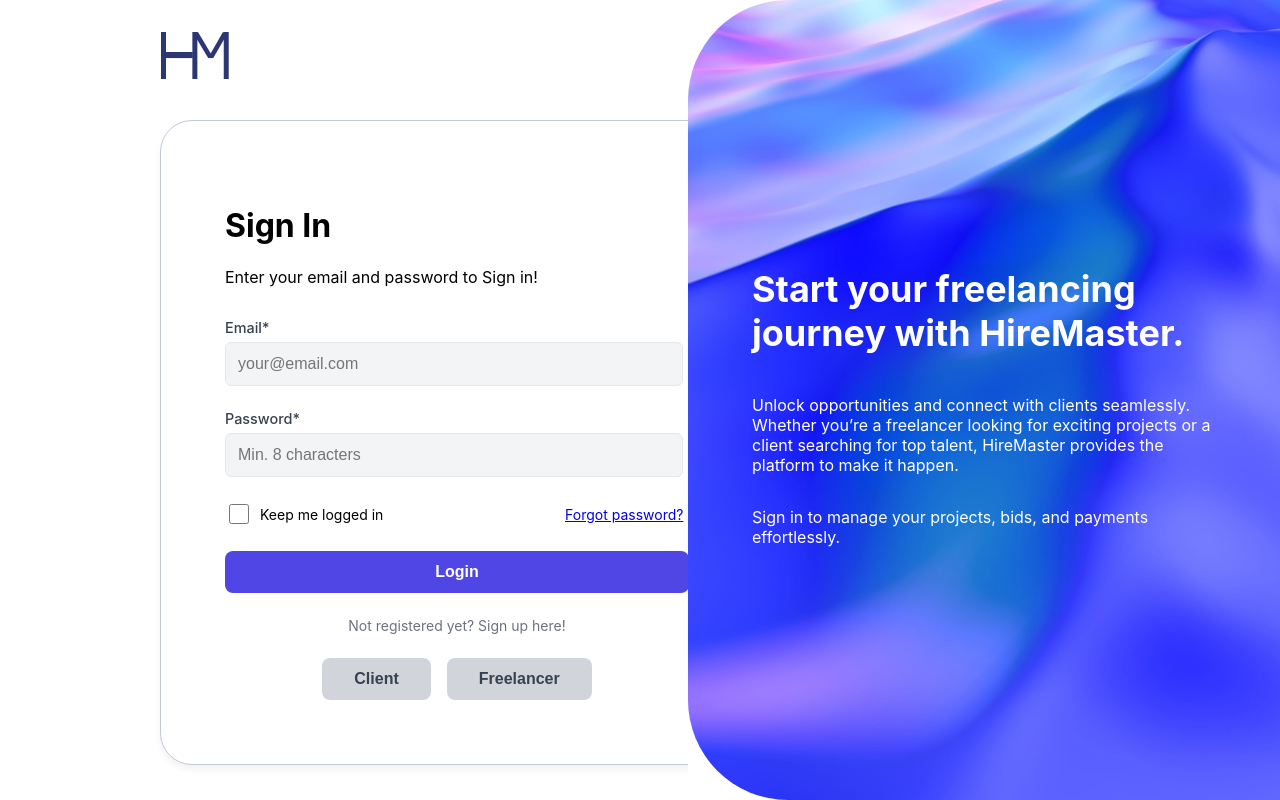
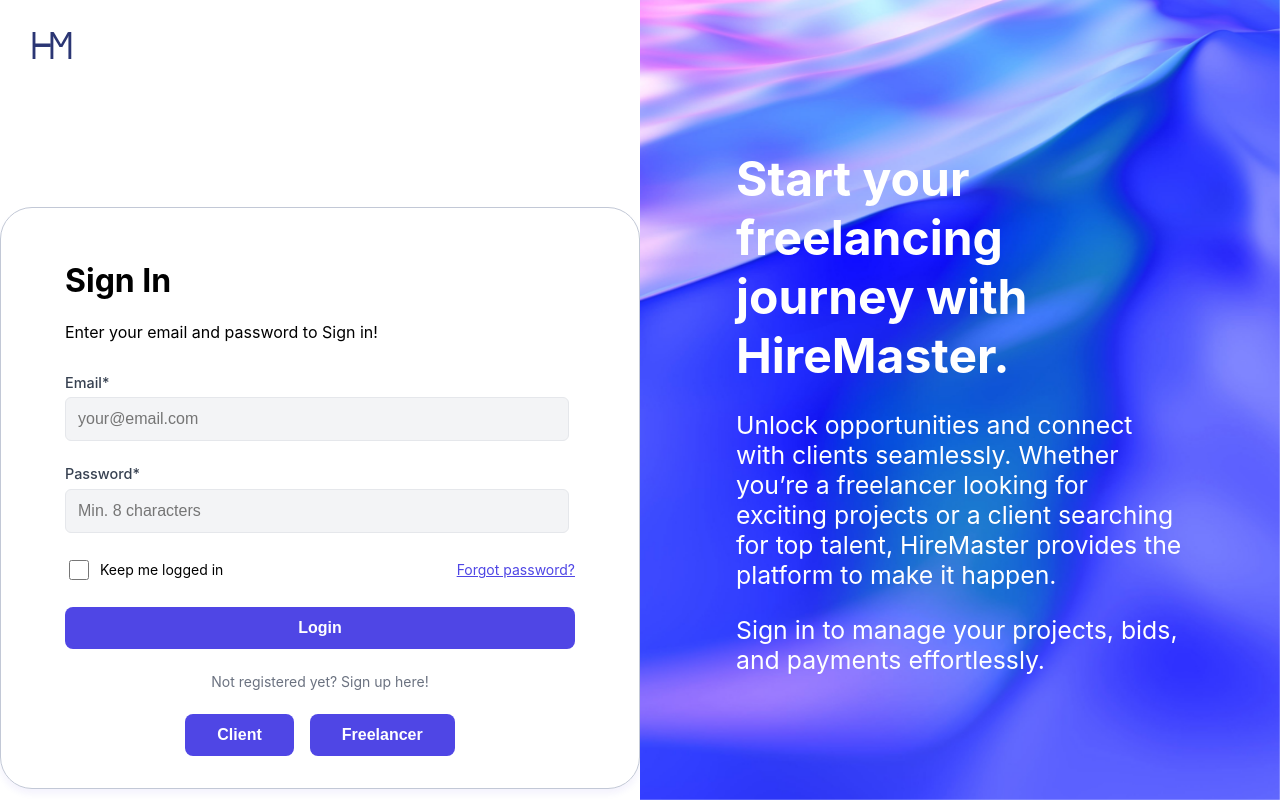
Before and after one commit to SandipKumar06529/HireMaster, a React (Create React App) app in the folder HireMaster/frontend/: page / in a window 1280 px wide. Built offline with nearby package versions, Linux system fonts and the light colour scheme.

Commit message:
Client Sign style chages

```diff
--- a/HireMaster/frontend/src/components/Freelancer/FreelancerMangeBids/FreelancerManageBids.jsx
+++ b/HireMaster/frontend/src/components/Freelancer/FreelancerMangeBids/FreelancerManageBids.jsx
@@ -123,7 +123,11 @@ export default function FreelancerManageBids() {
     return (
         <div className="dashboard-container">
             <aside className="sidebar">
-                <div className="logo">HM</div>
+                <div className="logo">HM
+                    {/* <div className="SignIn-logo">
+                        <img src={assets.Logo_3} alt="Logo" />
+                    </div> */}
+                </div>
                 <nav className="sidebar-menu">
                     <Link to="/freelancer-dashboard" className="menu-item">Dashboard</Link>
                     <Link to="/freelancer-projects" className="menu-item">Projects</Link>
--- a/HireMaster/frontend/src/components/Freelancer/FreelancerSignUpStep1.css
+++ b/HireMaster/frontend/src/components/Freelancer/FreelancerSignUpStep1.css
@@ -5,8 +5,8 @@
   }
 
   .signup-left {
-    width: 60%;
-    padding: 3rem 4rem;
+    width: 50%;
+    padding: 2rem 4rem;
     background-color: #ffffff;
     display: flex;
     flex-direction: column;
--- a/HireMaster/frontend/src/components/Freelancer/FreelancerSignUpStep3.css
+++ b/HireMaster/frontend/src/components/Freelancer/FreelancerSignUpStep3.css
@@ -14,13 +14,17 @@
   }
 
   .signup-right {
-    flex: 1;
-    background: linear-gradient(to bottom right, #4f46e5, #7c3aed);
+    width: 50%;
     color: white;
-    padding: 4rem 2rem;
+    /* background: linear-gradient(to bottom right, #4f46e5, #7c3aed); */
+    background: url(../../assets/Background_Sign_In.jpg) no-repeat  fixed;
+    background-size: cover;
+    background-position: center;
     display: flex;
     flex-direction: column;
     justify-content: center;
+    align-items: center;
+    font-size: 1rem;
   }
 
   .top-nav {
--- a/HireMaster/frontend/src/components/client/SignInPage.css
+++ b/HireMaster/frontend/src/components/client/SignInPage.css
@@ -6,40 +6,49 @@
 
   .signin-left {
     width: 50%;
-    padding: 2rem 4rem;
-    padding-left: 10rem;
+    /* padding: 2rem 4rem;
+    padding-left: 10rem; */
+    /* padding-right: 0.5rem; */
     background-color: white;
-    display: flex;
-    flex-direction: column;
-    justify-content: center;
-    overflow: hidden;
+
     /* padding-left: 70px; */
   }
 
   .logo img{
-    width: 70px;
-    height: 100%;
+    width: 7px;
+    height: 1%;
     margin-bottom: 2rem;
+    display: flex;
+    justify-content: center;
+    align-items: center;
+
   }
 
-  .form-wrapper {
-    width: 100%;
-    padding-left: 4rem;
-    padding-right: 4rem;
-    padding-top: 4rem;
-    padding-bottom: 4rem;
-    background-color: white;
-    position: relative;
-    border: #c2c8d6 1px  solid;;
-    box-shadow: 0 5px 7px rgba(0, 0, 0, 0.05);
+   .form-wrapper {
+    max-width: 600px;
+    display: block;
+    flex-direction: column;
+    padding: 2rem 4rem;
+    margin: auto;
+    margin-top: 8rem;
     border-radius: 2rem;
+    border: #c2c8d6 1px  solid;
+    box-shadow: 0 5px 7px rgba(39, 20, 206, 0.05);
   }
 
-  .signin-header h1 {
-    font-size: 2rem;
+  .signin-header  {
+    display: flex;
+    justify-content: flex-start;
+    align-items: center;
+    margin: 1rem;
+    padding: 1rem;
+  }
+
+  .SignIN-logo {
     font-weight: bold;
-    color: #1f2937;
-    margin-bottom: 0.5rem;
+    margin: 2rem;
+    font-size: 1.5rem;
+    color: #1e1e1e;
   }
 
   .signin-header p {
@@ -53,12 +62,40 @@
     margin-top: 2rem;
   }
 
+  .form-group {
+    display: flex;
+    flex-direction: column;
+    margin: 0;
+    padding: 0;
+  }
+
   .form-group label {
     display: block;
     font-size: 0.875rem;
     color: #374151;
     margin-bottom: 0.25rem;
   }
+
+  .form-group .icon{
+    display: flex;
+    gap: 0.5rem;
+    font-size: 3rem;
+    line-height: 57px;
+    align-items: center;
+    color: #6b7280;
+  }
+
+  .form-group .icon-lock{
+    display: flex;
+    gap: 0.5rem;
+    font-size: 3rem;
+    padding: auto;
+    line-height: 57px;
+    align-items: center;
+    color: #6b7280;
+  }
+
+
 
   .form-group input {
     width: 100%;
@@ -73,7 +110,12 @@
     justify-content: space-between;
     align-items: center;
     font-size: 0.875rem;
-    padding-right: 0.35rem;
+    padding: 0;
+    margin: 0;
+  }
+
+  .form-options a {
+    color: #4f46e5;
   }
 
   .checkbox {
@@ -107,12 +149,14 @@
     gap: 1rem;
   }
 
-  .btn-secondary {
-    background-color: #1d4ed8;
+  .btnn-secondary {
+    background-color: #4f46e5;
     color: white;
-    padding: 0.5rem 1.5rem;
-    border-radius: 0.375rem;
+    padding: 0.75rem 2rem;
     border: none;
+    border-radius: 8px;
+    font-weight: bold;
+    font-size: 1rem;
     cursor: pointer;
   }
 
@@ -122,7 +166,6 @@
 
   .signin-right {
     width: 50%;
-    padding: 4rem;
     color: white;
     /* background: linear-gradient(to bottom right, #4f46e5, #7c3aed); */
     background: url(../../assets/Background_Sign_In.jpg) no-repeat  fixed;
@@ -131,18 +174,28 @@
     display: flex;
     flex-direction: column;
     justify-content: center;
-    border-top-left-radius: 100px;
-    border-bottom-left-radius: 100px;
+    align-items: center;
+    /* border-top-left-radius: 100px; */
+    /* border-bottom-left-radius: 100px; */
 
   }
 
+  .signin-right-content{
+    display: block;
+    /* text-align: center; */
+    align-items: center;
+    padding: 2rem;
+    margin: 4rem;
+  }
   .signin-right h2 {
-    font-size: 2.25rem;
+    font-size: 3rem;
     font-weight: bold;
     margin-bottom: 1.5rem;
+
+
   }
 
   .signin-right p {
-    font-size: 1rem;
+    font-size: 1.55rem;
     margin-bottom: 1rem;
   }
--- a/HireMaster/frontend/src/components/client/SignInPage.jsx
+++ b/HireMaster/frontend/src/components/client/SignInPage.jsx
@@ -97,9 +97,9 @@ export default function SignInPage() {
   return (
     <div className="signin-container">
       <div className="signin-left">
-        <div className="signup-header">
-          <div className="logo">
-            <img src={assets.Logo_3} alt="Logo"/>
+        <div className="signin-header">
+          <div className="SignIn-logo">
+            <img src={assets.Logo_3} alt="Logo" />
           </div>
         </div>
 
@@ -146,13 +146,13 @@ export default function SignInPage() {
             <div className="signup-buttons">
               <button
                 type="button"
-                className="btn-secondary"
+                className="btnn-secondary"
                 onClick={() => navigate("/signup/client")}
               >Client</button>
 
               <button
                 type="button"
-                className="btn-secondary"
+                className="btnn-secondary"
                 onClick={() => navigate("/freelancer-signup")}
               >Freelancer</button>
             </div>
@@ -161,6 +161,7 @@ export default function SignInPage() {
       </div>
 
       <div className="signin-right">
+        <div className="signin-right-content">
           <h2>Start your freelancing journey with HireMaster.</h2>
           <p>
             Unlock opportunities and connect with clients seamlessly. Whether you’re a freelancer
@@ -170,6 +171,8 @@ export default function SignInPage() {
           <p>
             Sign in to manage your projects, bids, and payments effortlessly.
           </p>
+
+        </div>
       </div>
     </div>
   );
--- a/HireMaster/frontend/src/components/client/SignUp/ClientSignUp.css
+++ b/HireMaster/frontend/src/components/client/SignUp/ClientSignUp.css
@@ -5,7 +5,7 @@
   }
 
   .signup-left {
-    width: 60%;
+    width: 50%;
     padding: 2rem 4rem;
     display: flex;
     flex-direction: column;
@@ -42,9 +42,17 @@
   }
 
   .form-wrapper {
-    max-width: 800px;
-    margin: 0 0;
+    max-width: 600px;
+    display: block;
+    flex-direction: column;
+    padding: 2rem 4rem;
+    margin: auto;
+    margin-top: 8rem;
+    border-radius: 2rem;
+    border: #c2c8d6 1px  solid;
+    box-shadow: 0 5px 7px rgba(39, 20, 206, 0.05);
   }
+
 
   .signup-form {
     margin-top: 1.5rem;
@@ -127,13 +135,16 @@
   }
 
   .signup-right {
-    width: 40%;
-    background: linear-gradient(to bottom right, #4f46e5, #7c3aed);
+    width: 50%;
     color: white;
-    padding: 4rem 2rem;
+    /* background: linear-gradient(to bottom right, #4f46e5, #7c3aed); */
+    background: url(../../../assets/Background_Sign_In.jpg) no-repeat  fixed;
+    background-size: cover;
+    background-position: center;
     display: flex;
     flex-direction: column;
     justify-content: center;
+    align-items: center;
   }
 
   .signup-right h2 {
--- a/HireMaster/frontend/src/components/client/SignUp/ClientSignUpStepTwo.css
+++ b/HireMaster/frontend/src/components/client/SignUp/ClientSignUpStepTwo.css
@@ -13,11 +13,11 @@
     background-color: #fff;
   }
 
-  .signup-header {
+  /* .signup-header {
     display: flex;
     justify-content: space-between;
     align-items: center;
-  }
+  } */
 
   .logo {
     font-weight: bold;
@@ -34,17 +34,21 @@
 
   .btn-outline {
     border: 1px solid #4f46e5;
-    background: transparent;
-    color: #4f46e5;
+    background: #4f46e5;
+    color: white;
     padding: 0.4rem 1rem;
     border-radius: 0.3rem;
     cursor: pointer;
   }
 
-  .form-wrapper {
+  .btn-outline:hover {
+    background: #4338ca;
+  }
+
+  /* .form-wrapper {
     max-width: 600px;
     margin: auto 0;
-  }
+  } */
 
   .signup-form {
     margin-top: 1.5rem;
--- a/HireMaster/frontend/src/components/client/SignUp/ClientSignUpStepTwo.jsx
+++ b/HireMaster/frontend/src/components/client/SignUp/ClientSignUpStepTwo.jsx
@@ -1,6 +1,7 @@
 import React, { useState } from "react";
 import "./ClientSignUpStepTwo.css";
 import { useNavigate } from "react-router-dom";
+import { assets } from "../../../assets/assets";
 
 export default function ClientSignUpStepTwo() {
   const navigate = useNavigate();
@@ -68,7 +69,9 @@ export default function ClientSignUpStepTwo() {
       {/* Left Section */}
       <div className="signup-left">
         <div className="signup-header">
-          <div className="logo">HM</div>
+          <div className="SignIn-logo">
+            <img src={assets.Logo_3} alt="Logo" />
+          </div>
           <div className="login-link">
             <span>Already a Client?</span>
             <button className="btn-outline" onClick={() => navigate("/")}>Log In</button>
```
Also changed, not shown: HireMaster/frontend/public/index.html (+6 -4 lines), HireMaster/frontend/src/components/client/SignUp/ClientSignUp.jsx (+6 -3 lines). Lines whose indentation alone changed are shown as unchanged.
